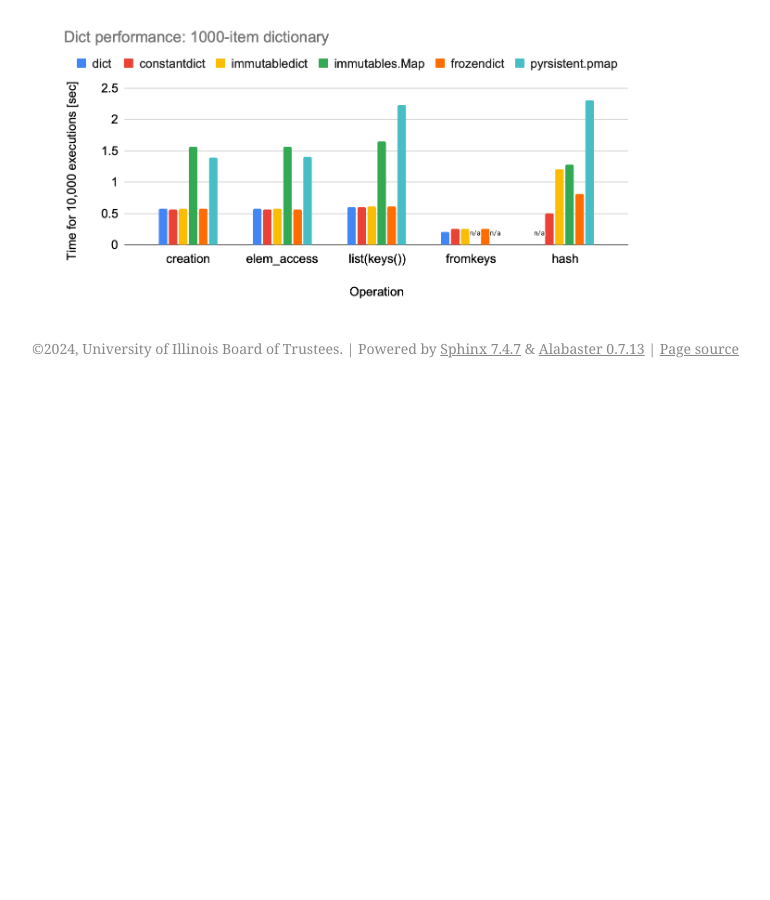
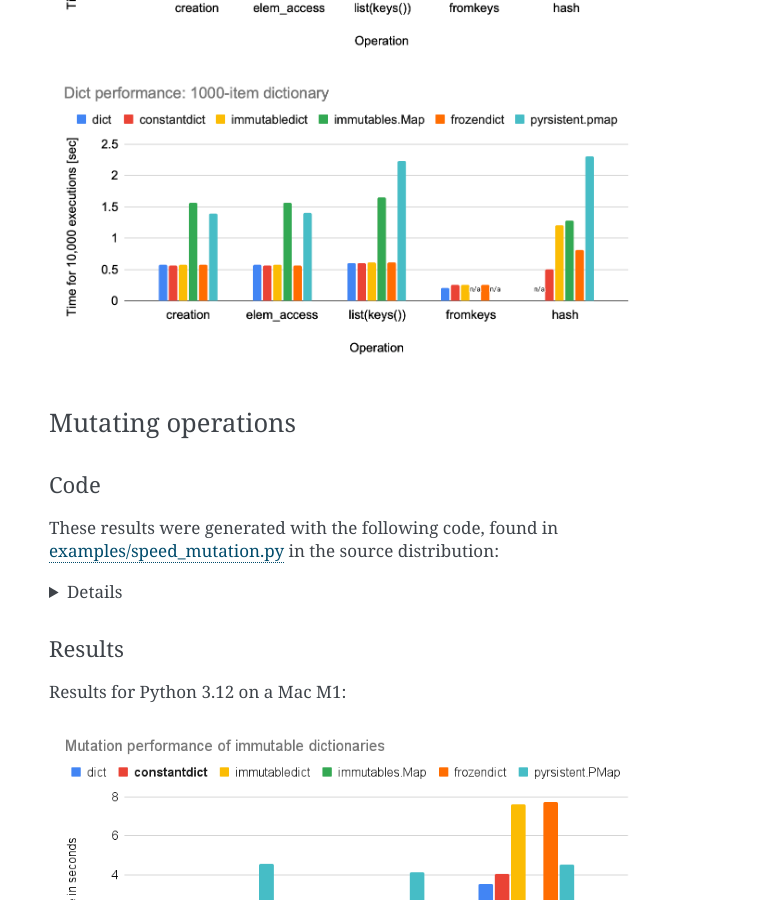
Before and after one commit to matthiasdiener/constantdict, a Sphinx documentation site: the page built from doc/comparison.rst, in a window 1280 px wide and 900 px high, scrolled down 1188 px. Shown: the whole window, without its empty margins (371-1141 px from the left). Built offline with Sphinx 7.4.7, drawn with Linux system fonts in a browser that asks for light colours; before the commit the page ends 1576 px from its top, so only the background shows below that; some of the changed text lies outside the part shown.

Commit message:
add mutating performance to docs

```diff
--- a/doc/comparison.rst
+++ b/doc/comparison.rst
@@ -41,6 +41,9 @@ Features
 Performance
 -----------
 
+Non-mutating operations
+~~~~~~~~~~~~~~~~~~~~~~~
+
 Code
 ****
 
@@ -66,9 +69,41 @@ Results (total time of 10,000 executions) for Python 3.11 on a Mac M1:
 
 .. image:: dict_performance_small.png
     :width: 90%
-    :alt: dict performance small
+    :alt: dict non-mutation performance small
 
 
 .. image:: dict_performance_large.png
     :width: 90%
-    :alt: dict performance large
+    :alt: dict non-mutation performance large
+
+
+Mutating operations
+~~~~~~~~~~~~~~~~~~~
+
+Code
+****
+
+These results were generated with the following code, found in
+`examples/speed_mutation.py <https://github.com/matthiasdiener/constantdict/blob/main/examples/speed_mutation.py>`__ in the
+source distribution:
+
+.. raw:: html
+
+    <details>
+
+.. literalinclude:: ../examples/speed_mutation.py
+   :language: python
+
+.. raw:: html
+
+    </details>
+
+
+Results
+*******
+
+Results for Python 3.12 on a Mac M1:
+
+.. image:: dict_performance_mutation.png
+    :width: 90%
+    :alt: dict mutation performance
```
Also changed, not shown: doc/dict_performance_mutation.png (added), 1 other file.
